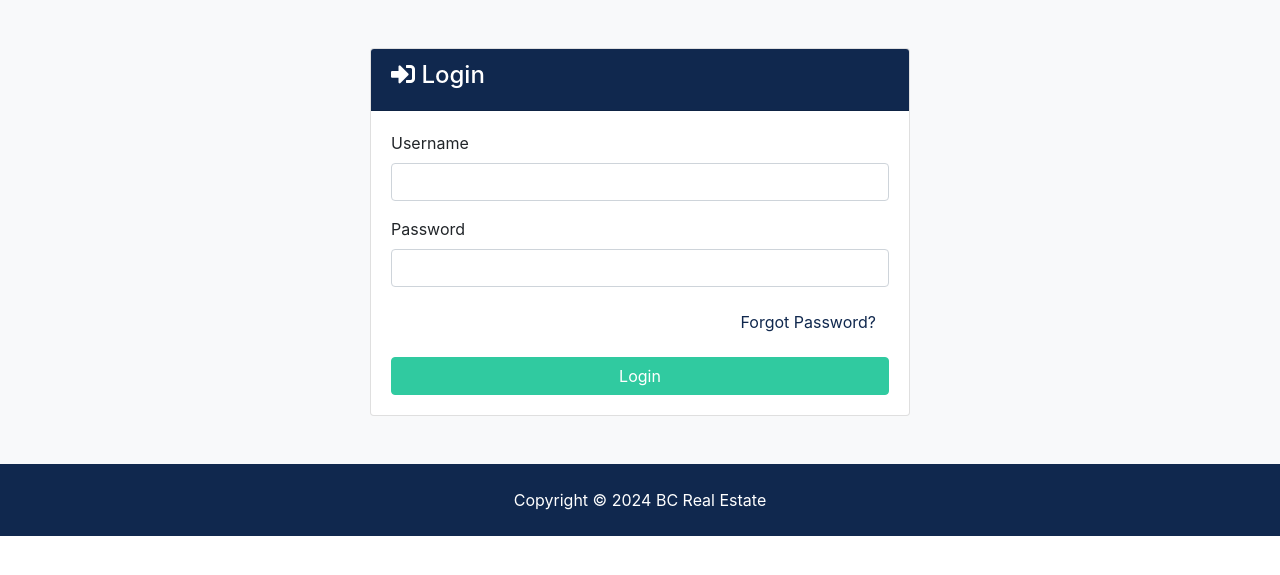
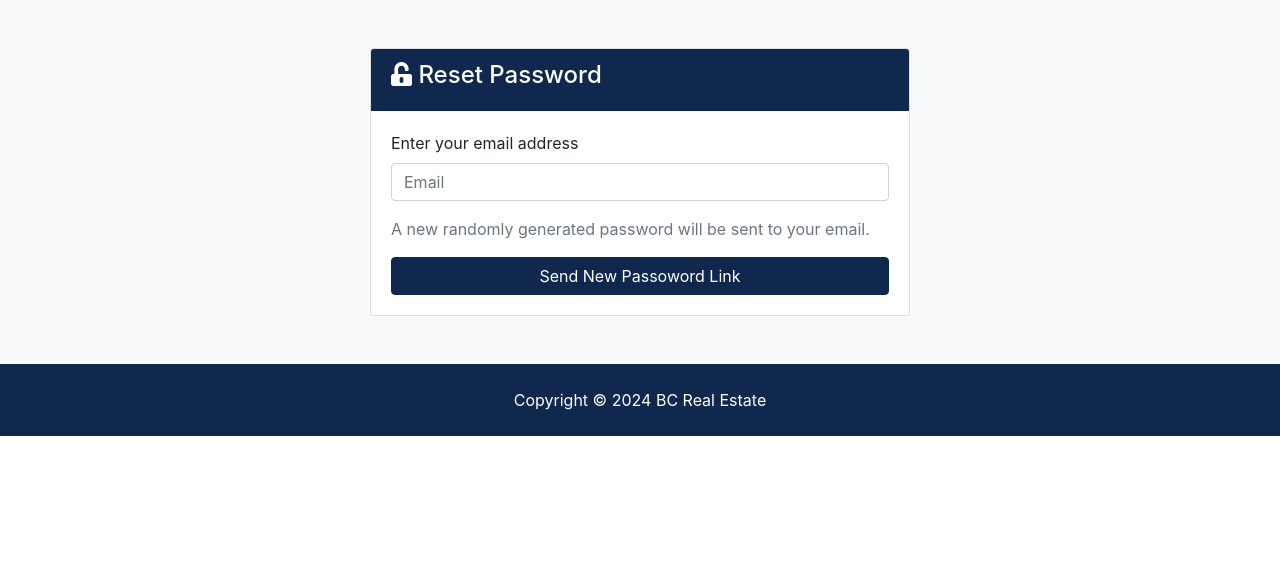
Before and after one commit to ellery79/hkct_libraryproject, a Django app: page /accounts/forgotpass in a window 1280 px wide. Shown: the part 164-739 px from the top of the page. Run offline with Django 4.2, Linux system fonts and the light colour scheme; some libraries are stand-ins or nearby versions.

Commit message:
completed forgotpass.html

```diff
--- a/accounts/views.py
+++ b/accounts/views.py
@@ -9,6 +9,9 @@ from django.db.models import Q
 from django.db.models import Sum
 from django.core.mail import send_mail
 from decouple import config
+import random
+import string
+import time
 
 # Create your views here.
 
@@ -181,19 +184,43 @@ def dashboard(request):
     return render(request, 'accounts/dashboard.html', context)
 
 
-def email_password_reset_link(myEmail):
+def email_new_password(myEmail, domain, password, toEmail):
     send_mail(
-        "Password reset link for your ABC Library account",  # subject
-        "Below is the password reset link:",
+        "New password for ABC Library",  # subject
+        f"You're receiving this email because you requested a password reset for your user account at {domain}. \n Your new password is {password} \n Please login here: http://{domain}/accounts/login",
         myEmail,  # from email
-        ['hcpoon@gmail.com', 'hcpoon@simitrigroup.com'],
+        [toEmail],
         fail_silently=False,
     )
 
 
+def generate_password(length=8):
+    characters = string.ascii_letters + string.digits
+    password = ''.join(random.choice(characters) for i in range(length))
+    return password
+
+
 def forgotpass(request):
-    myEmail = config('MY_EMAIL')
-
+    if request.user.is_authenticated:
+        messages.info(
+            request, 'You have logged in and can change your password here')
+        return render(request, 'accounts/changepass.html')
+    if request.method == 'POST':
+        user_email = request.POST['email']
+        if CustomUser.objects.filter(email=user_email).exists():
+            selected_user = CustomUser.objects.get(email=user_email)
+            myEmail = config('MY_EMAIL')
+            domain = request.get_host()
+            new_password = generate_password(length=8)
+            email_new_password(myEmail, domain, new_password, user_email)
+            selected_user.set_password(new_password)
+            selected_user.save()
+        else:
+            random_value = random.uniform(3.5, 4.5)
+            time.sleep(random_value)
+        messages.success(
+                request, 'Email sent. If you don’t receive an email, please make sure you’ve entered the address you registered with, and check your spam folder.')
+        return redirect('forgotpass')
     return render(request, 'accounts/forgotpass.html')
 
 
@@ -211,7 +238,7 @@ def changepass(request):
             user.save()
             messages.success(
                 request, 'You are success change password and login with your new password.')
-            return redirect('index')
+            return redirect('login')
         else:
             messages.error(request, 'Passwords do not match')
             return redirect('changepass')
--- a/templates/accounts/forgotpass.html
+++ b/templates/accounts/forgotpass.html
@@ -2,12 +2,10 @@
 {% load humanize %}
 
 <!--add title to the tab-->
-{% block title %}Welcome{% endblock %}
+{% block title %}Forgot Password{% endblock %}
 
 {% block content %}
 {% load static %}
-
-{% include 'partials/_alert.html' %}
 
 <section id="forgotpass" class="bg-light py-5">
     <div class="container">
@@ -15,40 +13,29 @@
         <div class="col-md-6 mx-auto">
           <div class="card">
             <div class="card-header bg-primary text-white">
-              <h4><i class="fas fa-sign-in-alt"></i> Login</h4>
+              <h4><i class="fas fa-unlock-alt"></i> Reset Password</h4>
             </div>
             <div class="card-body">
 
                 {% include 'partials/_alert.html' %}
-              <form action="{% url 'login' %}" method="POST">
+              <form action="{% url 'forgotpass' %}" method="POST">
                 {% csrf_token %}
+
                 <div class="form-group">
-                  <label for="username">Username</label>
+                  <label for="email">Enter your email address</label>
                   <input
-                    type="text"
-                    name="username"
+                    type="email"
+                    name="email"
                     class="form-control"
+                    placeholder="Email"
                     required
                   />
                 </div>
-
-                <div class="form-group">
-                  <label for="password2">Password</label>
-                  <input
-                    type="password"
-                    name="password"
-                    class="form-control"
-                    required
-                  />
-                </div>
-                <div class="form-group text-right">
-                  <a href="{% url 'forgotpass' %}" class="btn btn-link">Forgot Password?</a>
-                </div>
-
+                <p class="text-muted">A new randomly generated password will be sent to your email.</p>
                 <input
                   type="submit"
-                  value="Login"
-                  class="btn btn-secondary btn-block"
+                  value="Send New Passoword Link"
+                  class="btn btn-primary btn-block"
                 />
               </form>
             </div>
@@ -57,5 +44,4 @@
       </div>
     </div>
 </section>
-
 {% endblock %}
```
